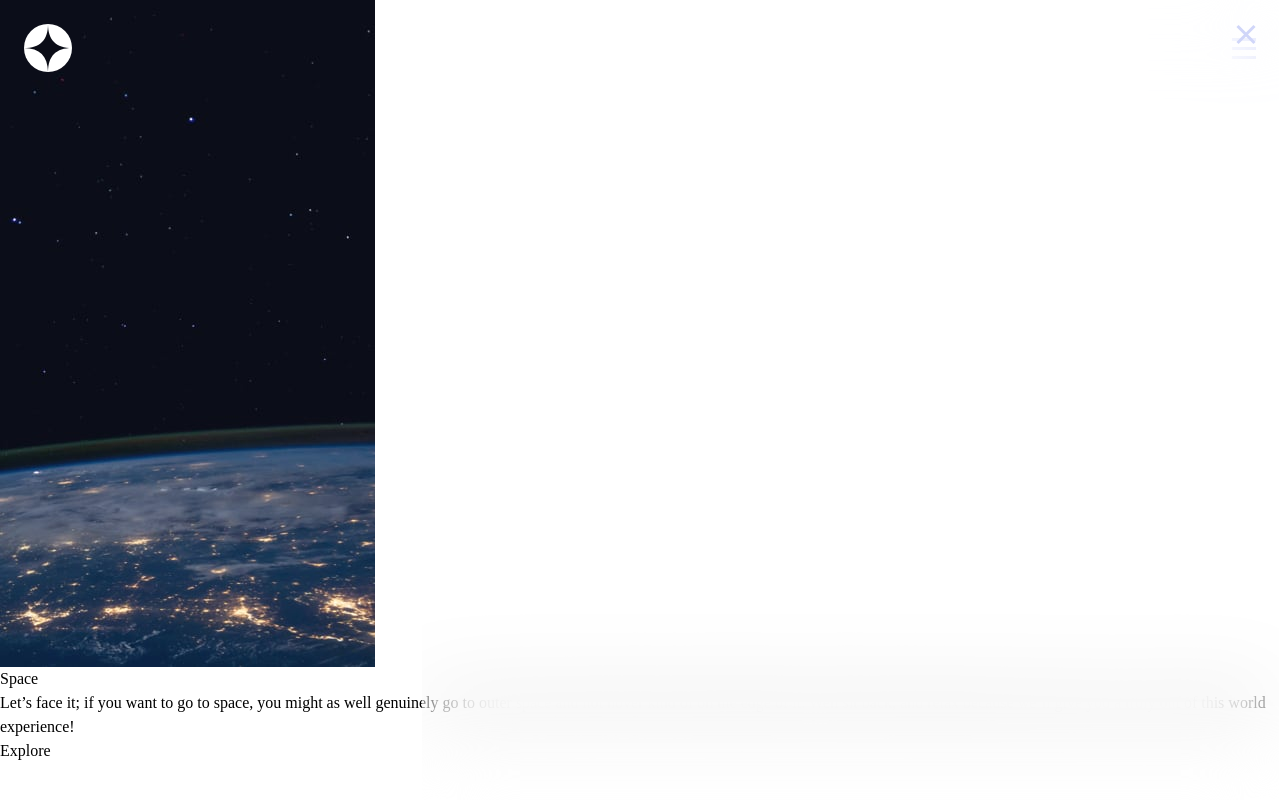
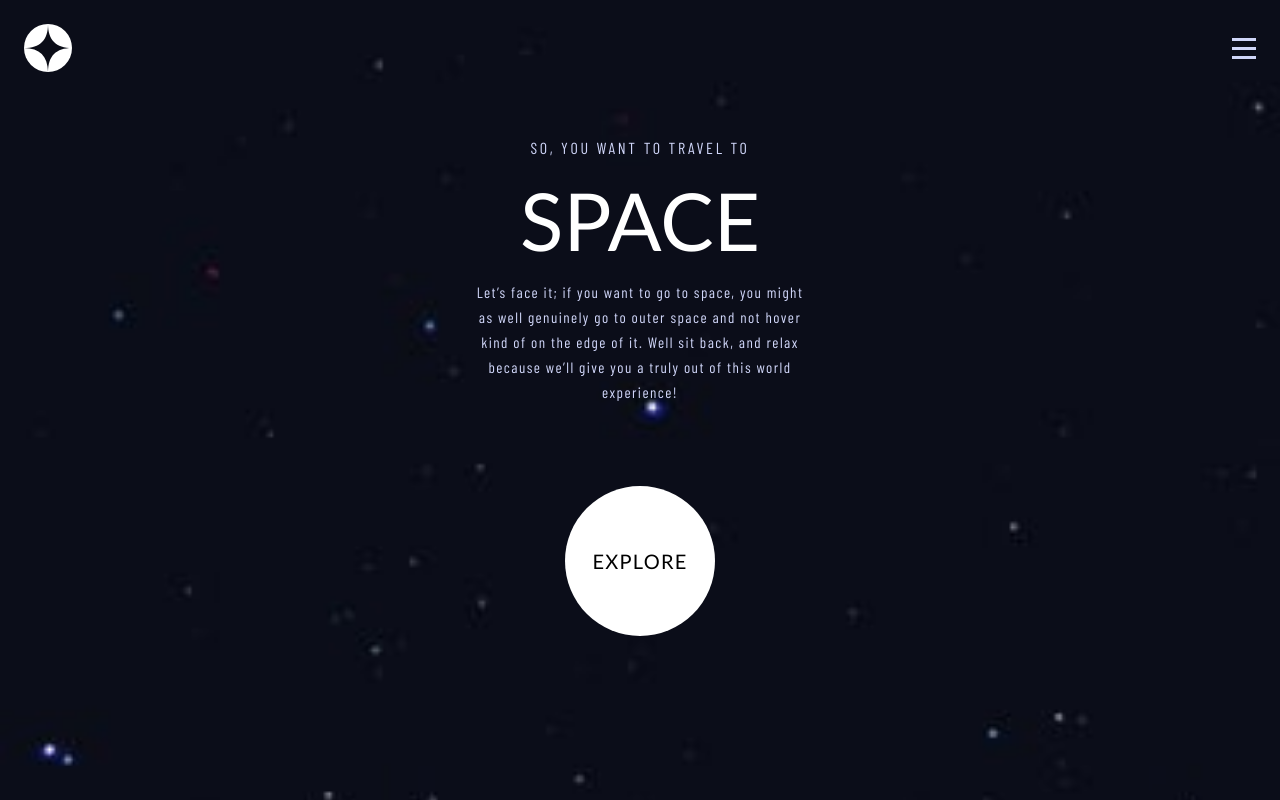
Before and after one commit to kvncrtr/space-tourism, an Angular app: page /home in a window 1280 px wide. Built offline with nearby package versions, Linux system fonts and the light colour scheme; a web font is replaced by a local one.

Commit message:
complete navbar style and positions

```diff
--- a/src/app/app.component.css
+++ b/src/app/app.component.css
@@ -1,8 +1,13 @@
 @media screen and (min-width: 375px) {
    .navbar--container {
       position: fixed;
+      z-index: 10;
       display: flex;
       min-width: 100%;
       padding: 1.5rem;
    }
+
+   .home--container {
+      position: relative;
+   }
 }
--- a/src/app/components/home/home.component.css
+++ b/src/app/components/home/home.component.css
@@ -0,0 +1,72 @@
+@media screen and (min-width: 375px) {
+   .home--background {
+      position: absolute;
+      top: 0;
+      left: 0;
+      z-index: 1;
+      min-width: 100%;
+      height: 100vh;
+      object-fit: cover;
+      object-position: 0px 0%;
+   }
+
+   .home--content {
+      position: absolute;
+      top: 7rem;
+      z-index: 2;
+      min-width: 100%;
+      padding: 1.5rem;
+      color: var(--clr-primary-400);
+      text-align: center;
+   }
+
+   .home--heading-container {
+      margin: 0 auto;
+   }
+
+   .home--title {
+      letter-spacing: 2.7px;
+      text-transform: uppercase;
+   }
+
+   .home--heading {
+      color: var(--clr-primary-100);
+      font-size: var(--fs-1200);
+      font-family: var(--ff-heading);
+      text-transform: uppercase;
+   }
+
+   .home--pitch {
+      font-size: var(--fs-300);
+      letter-spacing: 1.45px;
+      line-height:  25px;
+   }
+
+   .home--explore-container {
+      margin-top: 5.063rem;
+      cursor: pointer;
+   }
+
+   .home--explore-circle {
+      position: relative;
+      margin: 0 auto;
+      width: 9.375rem;
+      height: 9.375rem;
+      border-radius: 50%;
+      background-color: var(--clr-primary-100);
+   }
+
+   .home--explore-text {
+      position: absolute;
+      top: 50%;
+      min-width: 100%;
+      color: var(--clr-neutral-900);
+      font-family: var(--ff-heading);
+      font-size: var(--fs-600);
+      text-transform: uppercase;
+      letter-spacing: 1.25px;
+      -ms-transform: translateY(-50%);
+      transform: translateY(-50%);
+   }
+
+}
--- a/src/app/components/home/home.component.html
+++ b/src/app/components/home/home.component.html
@@ -1,17 +1,21 @@
 <img class="home--background" src="../../../../assets/home/background-home-mobile.jpg" alt="">
+
+<div class="home--content">
    <div class="home--heading-container">
+      <p class="home--title">So, You want to travel to</p>
       <h1 class="home--heading">Space</h1>
-   <p class="home--tour-story">
-      Let’s face it; if you want to go to
-      space, you might as well genuinely go
-      to outer space and not hover kind of on
-      the edge of it. Well sit back, and relax
-      because we’ll give you a truly out of this
-      world experience!
+      <p class="home--pitch">
+         Let’s face it; if you want to go to space, you might
+         <br>as well genuinely go to outer space and not hover
+         <br>kind of on the edge of it. Well sit back, and relax
+         <br>because we’ll give you a truly out of this world
+         <br>experience!
       </p>
    </div>
 
    <div class="home--explore-container">
-   <div class="home--explore-circle"></div>
-   <h2 class="home--explore">Explore</h2>
+      <div class="home--explore-circle">
+         <h2 class="home--explore-text">Explore</h2>
       </div>
+   </div>
+</div>
--- a/src/app/components/navbar/navbar.component.css
+++ b/src/app/components/navbar/navbar.component.css
@@ -1,4 +1,28 @@
 @media screen and (min-width: 375px) {
+   .navbar--box {
+      display: flex;
+      justify-content: space-between;
+      align-items: center;
+      z-index: 1;
+      min-width: 100%;
+   }
+
+   .navbar--hamberger {
+      max-height: 1.313rem;
+      cursor: pointer;
+   }
+
+   .navbar--line {
+      display: none;
+   }
+
+   .inactive {
+      position: absolute;
+      left: -67vw;
+      width: 67vw;
+      height: 100vh;
+   }
+
    .navbar--case:before {
       content: '';
       position: absolute;
@@ -6,7 +30,6 @@
       bottom: 0;
       left: 0;
       right: 0.03rem;
-      z-index: -1;
       background: rgba(255, 255, 255, 0.04);
       backdrop-filter: blur(40.7742px);
       background: inherit;
@@ -16,6 +39,7 @@
       position: absolute;
       top: 0;
       right: 0;
+      z-index: 2;
       width: 67vw;
       height: 100vh;
       padding: 1.5rem;
@@ -24,35 +48,19 @@
       overflow: hidden;
    }
 
-   .navbar--hamberger {
-      max-height: 1.313rem;
-   }
-
    .navbar--close-case {
       display: flex;
       justify-content: end;
+      z-index: 2;
+      cursor: pointer;
    }
 
-   .navbar--box {
-      display: flex;
-      justify-content: space-between;
-      align-items: center;
-      z-index: -2;
-      min-width: 100%;
-   }
-
-   .navbar--line {
-      display: none;
-   }
-
-   .inactive {
-      position: absolute;
-      right: -67vw;
-      width: 67vw;
-      height: 100vh;
+   .navbar--close {
+      z-index: 2;
    }
 
    .navbar--list {
+      z-index: 2;
       display: flex;
       flex-direction: column;
       gap: 2rem;
@@ -61,12 +69,14 @@
    }
 
    .navbar--link {
+      z-index: 2;
       font-family: var(--ff-body);
       text-transform: uppercase;
       list-style: none;
    }
 
    .navbar--link span {
+      z-index: 2;
       margin: 0 0.6875rem 0 0.375rem;
       font-weight: var(--fw-bold);
    }
--- a/src/app/components/navbar/navbar.component.html
+++ b/src/app/components/navbar/navbar.component.html
@@ -17,7 +17,7 @@
 
 </div>
 
-<div class="navbar--case ">
+<div class="navbar--case inactive">
    <div class="navbar--close-case">
       <img class="navbar--close" src="../../../assets/shared/icon-close.svg" alt="close navbar">
    </div>
--- a/src/styles.css
+++ b/src/styles.css
@@ -56,8 +56,6 @@
     font-size: var(--fs-1400);
     font-weight: var(--fw-primary);
   }
-
-
 }
 
 /* Box sizing rules */
@@ -94,7 +92,8 @@ body {
 
 html,
 body {
-   height: 100%;
+  height: 100%;
+  font-family: var(--ff-body);
 }
 
 /* A elements that don't have a class get default styles */
```
Lines whose indentation alone changed are shown as unchanged.
